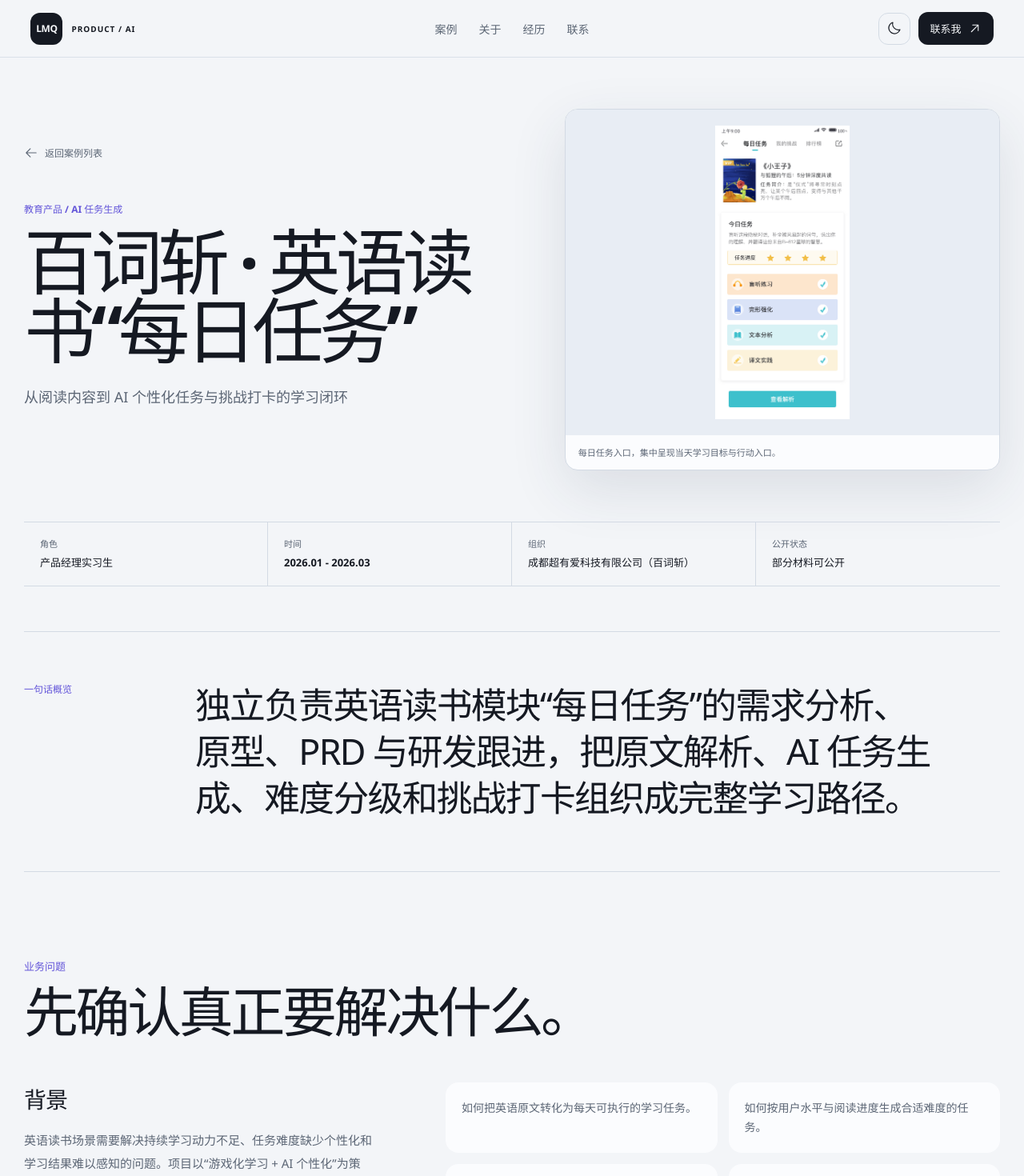
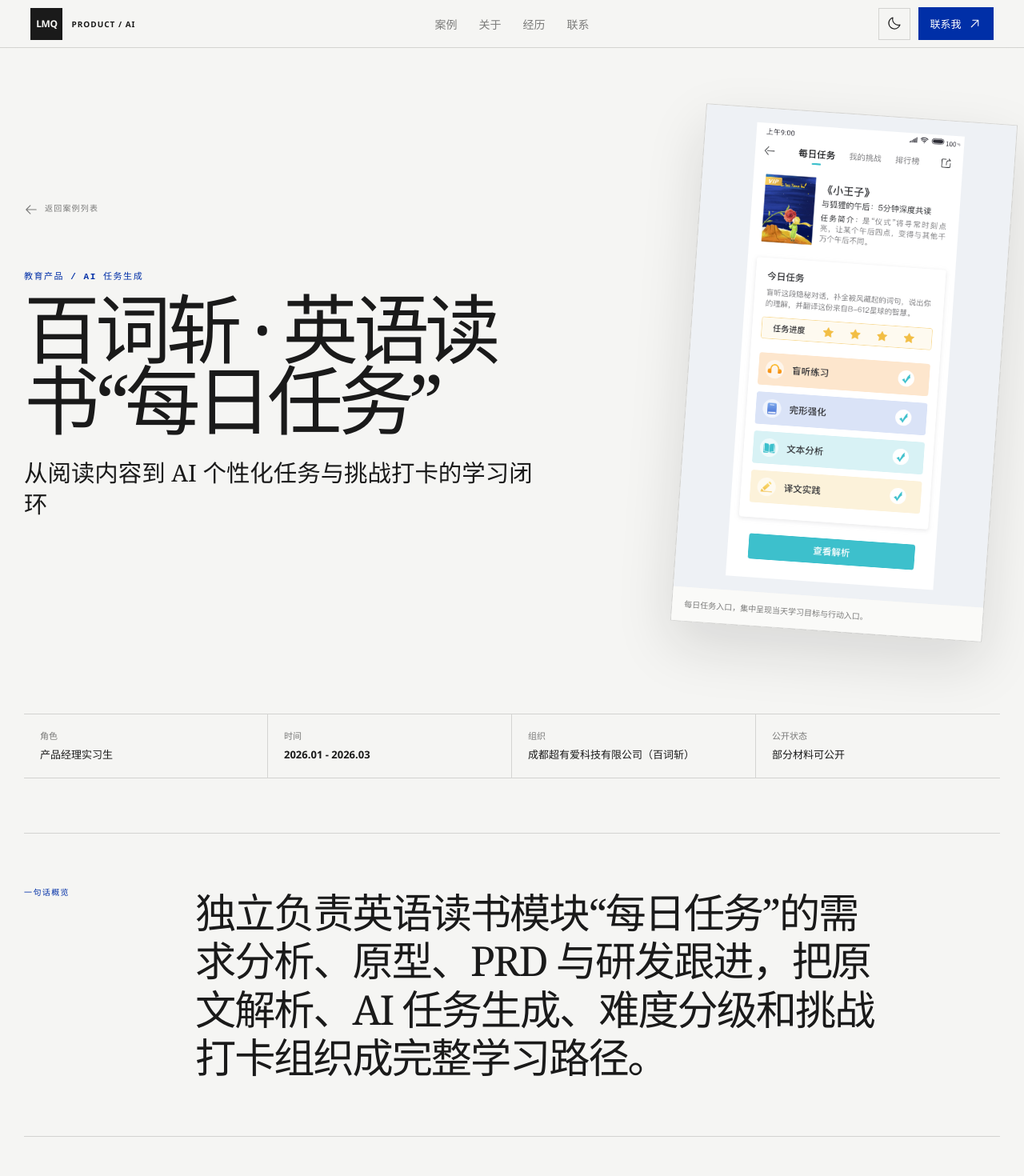
Before and after one commit to chu-nuo/luo-meiqi-portfolio, a React (Vite) app: page /projects/ai-english in a window 1280 px wide. Shown: the top 1470 px of the page at 80% size. Built offline with nearby package versions, Linux system fonts and the light colour scheme.

Commit message:
Refine English reading case presentation

```diff
--- a/src/pages/ProjectPage.jsx
+++ b/src/pages/ProjectPage.jsx
@@ -7,7 +7,8 @@
   FileText,
 } from '@phosphor-icons/react'
 import { Link, Navigate, useParams } from 'react-router-dom'
-import { useEffect } from 'react'
+import { useEffect, useState } from 'react'
+import { createPortal } from 'react-dom'
 import Reveal from '../components/Reveal'
 import { projects } from '../data'
 
@@ -19,6 +20,9 @@
 
 export default function ProjectPage() {
   const { slug } = useParams()
+  const isYijiajia = slug === 'yijiajia'
+  const isAiEnglish = slug === 'ai-english'
+  const [zoomedVisual, setZoomedVisual] = useState(null)
   const project = projects.find((item) => item.slug === slug)
 
   if (!project) return <Navigate to="/404" replace />
@@ -26,16 +30,25 @@
   const currentIndex = projects.findIndex((item) => item.slug === slug)
   const nextProject = projects[(currentIndex + 1) % projects.length]
   const cover = project.visuals[0]
-  const isYijiajia = project.slug === 'yijiajia'
+  const zoomedItem = project.visuals.find((visual) => visual.src === zoomedVisual)
+  useEffect(() => {
+    if (!isYijiajia && !isAiEnglish) return undefined
+    const modeClass = isYijiajia ? 'case-yijiajia-mode' : 'case-ai-english-mode'
+    document.body.classList.add(modeClass)
+    return () => document.body.classList.remove(modeClass)
+  }, [isYijiajia, isAiEnglish])
 
   useEffect(() => {
-    if (!isYijiajia) return undefined
-    document.body.classList.add('case-yijiajia-mode')
-    return () => document.body.classList.remove('case-yijiajia-mode')
-  }, [isYijiajia])
+    if (!zoomedVisual) return undefined
+    const closeOnEscape = (event) => {
+      if (event.key === 'Escape') setZoomedVisual(null)
+    }
+    window.addEventListener('keydown', closeOnEscape)
+    return () => window.removeEventListener('keydown', closeOnEscape)
+  }, [zoomedVisual])
 
   return (
-    <main id="main-content" className={isYijiajia ? 'case-page case-yijiajia' : 'case-page'} tabIndex="-1">
+    <main id="main-content" className={isYijiajia ? 'case-page case-yijiajia' : isAiEnglish ? 'case-page case-ai-english' : 'case-page'} tabIndex="-1">
       <section className="case-hero section-shell">
         <div className="case-hero-copy">
           <Link className="back-link" to="/#selected-work"><ArrowLeft size={18} />返回案例列表</Link>
@@ -129,13 +142,22 @@
             <h2 id="visual-title">用原始产出说明做过什么。</h2>
           </header>
           <div className={`case-gallery gallery-${project.visuals.length}`}>
-            {project.visuals.map((visual) => (
-              <figure key={visual.src} className={visual.portrait ? 'portrait' : ''}>
+            {project.visuals.map((visual) => {
+              const toggleZoom = () => isAiEnglish && setZoomedVisual(visual.src)
+              return (
+              <figure key={visual.src} className={visual.portrait ? 'portrait' : ''} onDoubleClick={toggleZoom} onKeyDown={(event) => { if (event.key === 'Enter' || event.key === ' ') { event.preventDefault(); toggleZoom() } }} role={isAiEnglish ? 'button' : undefined} tabIndex={isAiEnglish ? 0 : undefined} aria-label={isAiEnglish ? `双击放大${visual.alt}` : undefined}>
                 <img src={visual.src} alt={visual.alt} loading="lazy" />
                 <figcaption>{visual.caption}</figcaption>
               </figure>
-            ))}
+            )})}
           </div>
+          {isAiEnglish && zoomedItem && createPortal(
+            <div className="case-image-lightbox" role="dialog" aria-modal="true" aria-label="放大的英语读书 UI" onDoubleClick={() => setZoomedVisual(null)}>
+              <img src={zoomedItem.src} alt={zoomedItem.alt} />
+              <p>双击缩小 · Esc 关闭</p>
+            </div>,
+            document.body,
+          )}
         </section>
       </Reveal>
 
--- a/src/styles.css
+++ b/src/styles.css
@@ -342,7 +342,8 @@
 }
 
 /* Yijiajia case study shares the homepage editorial language. */
-.case-yijiajia-mode {
+.case-yijiajia-mode,
+.case-ai-english-mode {
   --bg: #f5f5f3;
   --surface: #fafaf8;
   --surface-2: #e8ebef;
@@ -364,16 +365,28 @@
   border-bottom-color: var(--line);
 }
 
+.case-ai-english-mode .site-header {
+  height: 60px;
+  background: rgba(245, 245, 243, .9);
+  border-bottom-color: var(--line);
+}
+
 .case-yijiajia-mode .wordmark > span { border-radius: 0; background: var(--text); color: var(--bg); }
+.case-ai-english-mode .wordmark > span { border-radius: 0; background: var(--text); color: var(--bg); }
 .case-yijiajia-mode .wordmark small,
 .case-yijiajia-mode .site-nav > a,
 .case-yijiajia-mode .back-link,
 .case-yijiajia-mode .case-meta dt { font-family: "JetBrains Mono", ui-monospace, monospace; text-transform: uppercase; letter-spacing: .12em; }
 .case-yijiajia-mode .site-nav > a:hover { color: var(--accent); }
+.case-ai-english-mode .site-nav > a:hover { color: var(--accent); }
 .case-yijiajia-mode .icon-button,
 .case-yijiajia-mode .menu-button,
 .case-yijiajia-mode .header-contact { border-radius: 0; }
 .case-yijiajia-mode .header-contact { background: var(--accent); color: #fff; }
+.case-ai-english-mode .icon-button,
+.case-ai-english-mode .menu-button,
+.case-ai-english-mode .header-contact { border-radius: 0; }
+.case-ai-english-mode .header-contact { background: var(--accent); color: #fff; }
 
 .case-yijiajia {
   position: relative;
@@ -437,6 +450,86 @@
 .case-yijiajia .case-gallery img { background: #eef0f4; }
 .case-yijiajia .case-next > a { border-radius: 0; background: var(--accent); }
 
+.case-ai-english {
+  position: relative;
+  overflow: hidden;
+  background: var(--bg);
+  color: var(--text);
+  font-family: "Noto Sans SC", "Segoe UI", sans-serif;
+}
+
+.case-ai-english::before {
+  position: absolute;
+  top: 120px;
+  right: 5%;
+  width: 300px;
+  height: 300px;
+  border-radius: 50%;
+  background: radial-gradient(circle, rgba(0, 47, 167, .16), transparent 70%);
+  filter: blur(22px);
+  pointer-events: none;
+  content: '';
+}
+
+.case-ai-english .case-hero,
+.case-ai-english .case-lead,
+.case-ai-english .case-section,
+.case-ai-english .evidence-section,
+.case-ai-english .reflection-section,
+.case-ai-english .case-next { position: relative; z-index: 1; }
+.case-ai-english .case-hero { grid-template-columns: minmax(0, 1.05fr) minmax(340px, .72fr); gap: clamp(38px, 8vw, 130px); padding-block: 82px 68px; }
+.case-ai-english .back-link { margin-bottom: 68px; color: var(--muted); font: 10px/1.3 "JetBrains Mono", ui-monospace, monospace; letter-spacing: .12em; text-transform: uppercase; }
+.case-ai-english .project-kind { color: var(--accent); font: 700 11px/1.3 "JetBrains Mono", ui-monospace, monospace; letter-spacing: .14em; text-transform: uppercase; }
+.case-ai-english .case-hero-copy h1 { max-width: 760px; font: 400 clamp(60px, 7.4vw, 104px)/.94 "Cormorant Garamond", Georgia, serif; letter-spacing: -.06em; }
+.case-ai-english .case-subtitle { max-width: 650px; margin-top: 28px; color: var(--text); font: 400 clamp(21px, 2.3vw, 30px)/1.32 "Cormorant Garamond", Georgia, serif; }
+.case-ai-english .case-hero-visual { width: min(390px, 88%); justify-self: end; align-self: center; overflow: visible; border-radius: 0; border-color: var(--line); background: transparent; box-shadow: 0 28px 70px rgba(26, 26, 26, .13); transform: rotate(4deg); }
+.case-ai-english .case-hero-visual img { aspect-ratio: 9 / 14; object-fit: contain; padding: 18px; background: #eef1f5; }
+.case-ai-english .case-hero-visual figcaption { padding: 13px 15px; color: var(--muted); background: var(--surface); font-size: 10px; line-height: 1.65; }
+.case-ai-english .case-meta { border-color: var(--line); }
+.case-ai-english .case-meta > div { border-color: var(--line); }
+.case-ai-english .case-meta dd { font-weight: 650; }
+.case-ai-english .case-lead { grid-template-columns: 170px minmax(0, 860px); gap: 44px; padding-block: 68px; border-color: var(--line); }
+.case-ai-english .case-lead > span,
+.case-ai-english .case-section-heading > span,
+.case-ai-english .evidence-section .section-kicker { color: var(--accent); font: 700 10px/1.3 "JetBrains Mono", ui-monospace, monospace; letter-spacing: .14em; text-transform: uppercase; }
+.case-ai-english .case-lead p { font: 400 clamp(31px, 4vw, 56px)/1.18 "Cormorant Garamond", Georgia, serif; letter-spacing: -.04em; }
+.case-ai-english .case-section,
+.case-ai-english .evidence-section,
+.case-ai-english .reflection-section { border-color: var(--line); }
+.case-ai-english .case-section-heading h2,
+.case-ai-english .evidence-section h2 { font: 400 clamp(45px, 6vw, 78px)/.98 "Cormorant Garamond", Georgia, serif; letter-spacing: -.05em; }
+.case-ai-english .question-list p,
+.case-ai-english .decision-grid article,
+.case-ai-english .evidence-list article,
+.case-ai-english .reflection-section > div:last-child p,
+.case-ai-english .result-layout blockquote,
+.case-ai-english .responsibility-list li,
+.case-ai-english .case-gallery figure { border-radius: 0; border-color: var(--line); }
+.case-ai-english .decision-grid article,
+.case-ai-english .question-list p,
+.case-ai-english .evidence-list article,
+.case-ai-english .reflection-section > div:last-child p,
+.case-ai-english .result-layout blockquote { background: rgba(250, 250, 248, .76); }
+.case-ai-english .case-gallery { grid-template-columns: repeat(2, minmax(0, 1fr)); gap: 24px 34px; align-items: start; }
+.case-ai-english .case-gallery figure.portrait img { height: auto; min-height: 0; max-height: 620px; aspect-ratio: 9 / 14; object-fit: contain; padding: 16px; }
+.case-ai-english .case-gallery figure { position: relative; overflow: visible; cursor: zoom-in; transform: rotate(-1.8deg); transition: transform .28s ease, box-shadow .28s ease; }
+.case-ai-english .case-gallery figure:nth-child(even) { transform: rotate(1.8deg) translateY(28px); }
+.case-ai-english .case-gallery figure:hover { box-shadow: 0 20px 48px rgba(26, 26, 26, .12); }
+.case-ai-english .case-next > a { border-radius: 0; background: var(--accent); }
+
+.case-image-lightbox { position: fixed; inset: 0; z-index: 200; display: grid; grid-template-rows: minmax(0, 1fr) auto; place-items: center; gap: 14px; padding: 6vh 8vw 4vh; background: rgba(245, 245, 243, .97); cursor: zoom-out; }
+.case-image-lightbox img { width: 100%; height: min(82vh, 920px); object-fit: contain; }
+.case-image-lightbox p { margin: 0; color: var(--muted); font: 10px/1.3 "JetBrains Mono", ui-monospace, monospace; letter-spacing: .12em; text-transform: uppercase; }
+
+@media (max-width: 720px) {
+  .case-ai-english .case-hero { grid-template-columns: 1fr; gap: 42px; padding-block: 48px; }
+  .case-ai-english .case-hero-visual { width: min(320px, 82%); justify-self: end; }
+  .case-ai-english .case-gallery { grid-template-columns: 1fr; gap: 24px; }
+  .case-ai-english .case-gallery figure:nth-child(even) { transform: rotate(1.5deg); }
+  .case-image-lightbox { padding: 3vh 3vw 2vh; }
+  .case-image-lightbox img { height: 86vh; }
+}
+
 /* Editorial selected-work directory */
 .selected-work { width: min(1220px, calc(100% - 48px)); margin-inline: auto; padding-block: 118px; }
 .selected-work-heading { display: grid; grid-template-columns: minmax(0, 1fr) minmax(220px, .42fr); gap: 60px; align-items: end; margin-bottom: 58px; }
```
